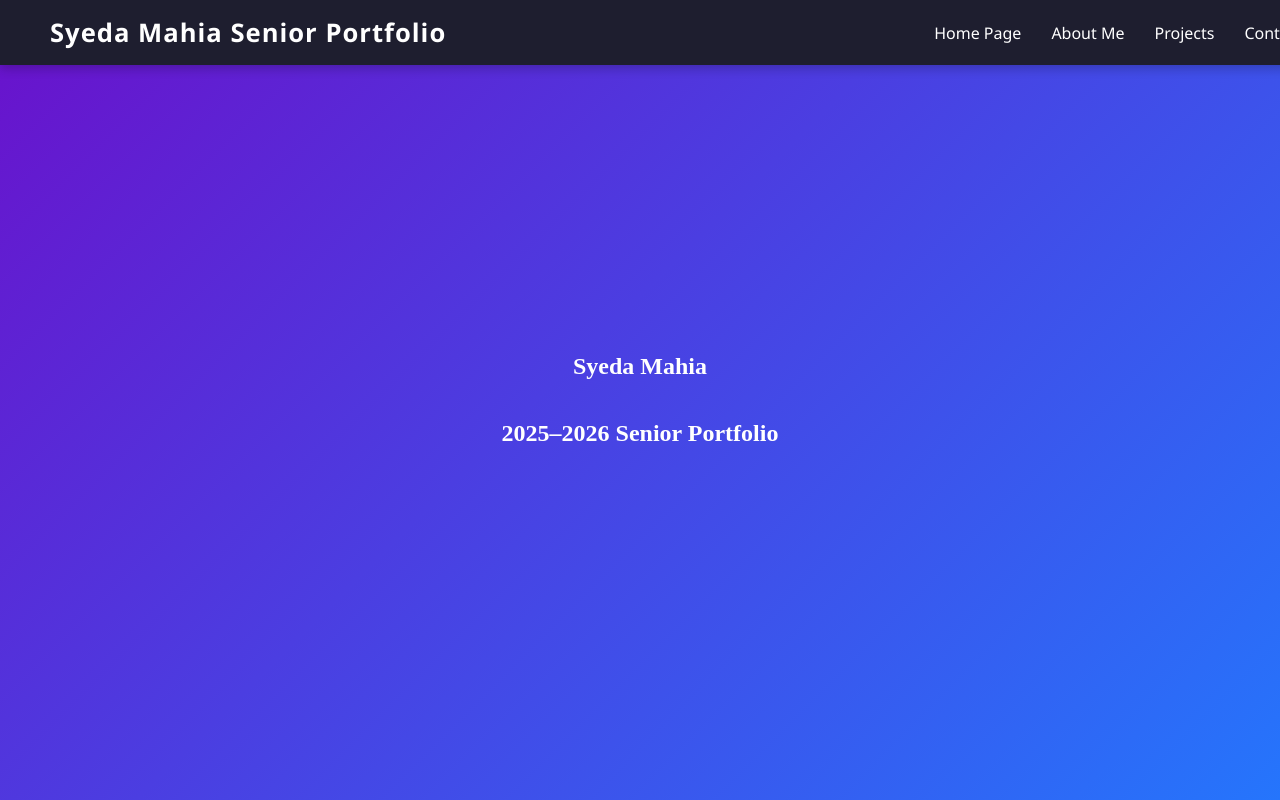
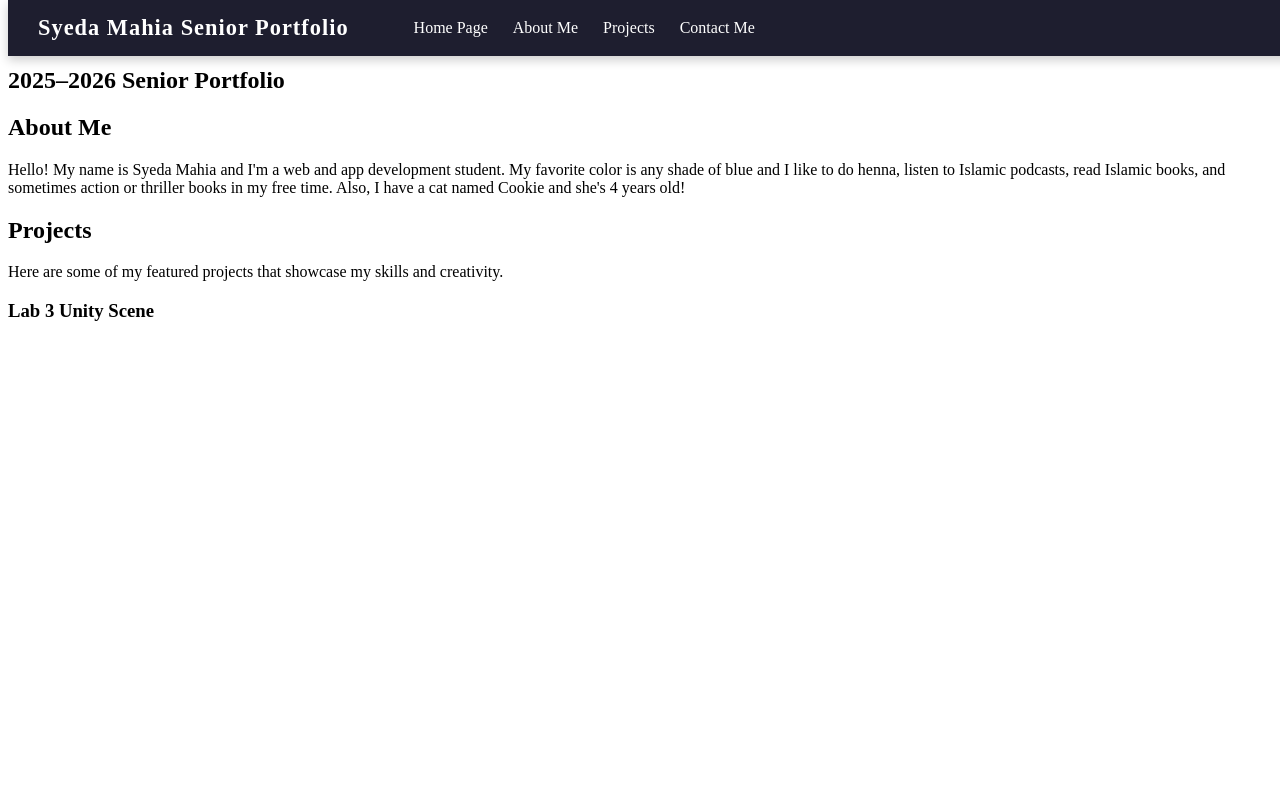
Before and after one commit to Syedaa1/Senior-Portfolio, a plain HTML site: page index.html in a window 1280 px wide. Shown: the top 800 px of the page. Drawn offline with Linux system fonts and the light colour scheme.

Commit message:
Update style.css

```diff
--- a/style.css
+++ b/style.css
@@ -1,26 +1,3 @@
-/* === General Page Styling === */
-html {
-  scroll-behavior: smooth;
-}
-
-body {
-  font-family: "Segoe UI", Arial, sans-serif;
-  margin: 0;
-  padding: 0;
-  background-color: #dcf1f7;
-  color: #333;
-}
-
-h1{
-  font-family: "Times New Roman", serif;
-}
-
-
- h2{
- font-family: 'Times New Roman', serif;
- }
-
-
 /* === Navigation Bar === */
 header {
   position: fixed;
@@ -29,17 +6,19 @@ header {
   background: #1e1e2f;
   color: white;
   display: flex;
-  justify-content: space-between;
+  justify-content: flex-start; /* changed from space-between */
   align-items: center;
-  padding: 15px 50px;
+  padding: 15px 30px; /* smaller padding moves everything left */
   box-shadow: 0 4px 10px rgba(0,0,0,0.2);
   z-index: 1000;
+  gap: 40px; /* adds space between logo and nav */
 }
 
 header .logo {
-  font-size: 1.6em;
+  font-size: 1.4em;
   font-weight: bold;
   letter-spacing: 1px;
+  white-space: nowrap; /* prevents logo wrapping */
 }
 
 nav ul {
@@ -47,10 +26,11 @@ nav ul {
   margin: 0;
   padding: 0;
   display: flex;
+  flex-wrap: wrap; /* ensures items wrap if needed on smaller screens */
 }
 
 nav ul li {
-  margin-left: 30px;
+  margin-left: 25px;
 }
 
 nav ul li a {
@@ -64,14 +44,7 @@ nav ul li a:hover {
   color: #c5d2e3;
 }
 
-/* === Hero Section === */
-#hero {
-  height: 100vh;
-  background: linear-gradient(135deg, #6a11cb, #2575fc);
-  color: white;
-  display: flex;
-  flex-direction: column;
-  justify-content: center;
-  align-items: center;
-  text-align: center;
-  padding: 0 20px;
+/* Offset for fixed header so sections aren’t hidden under it */
+section {
+  scroll-margin-top: 100px;
+}
```
